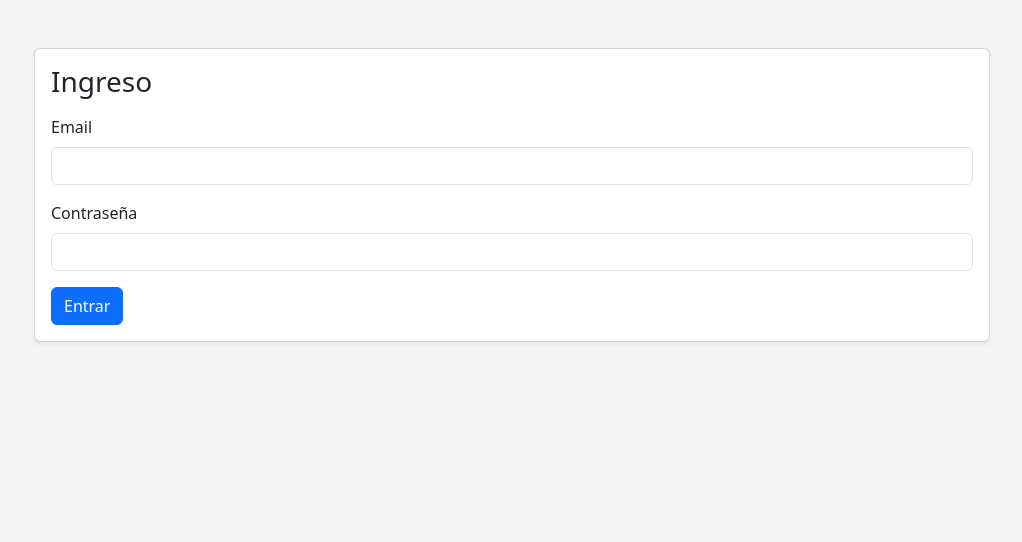
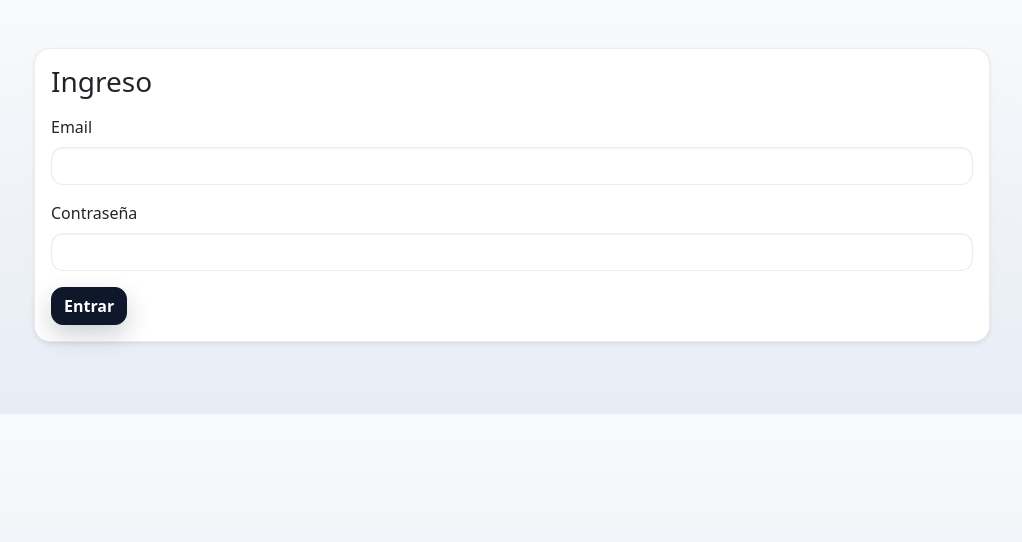
Before and after one commit to lvazquezmartinez/nutrilius, a React (Vite) app in the folder frontend/: page /login in a window 1280 px wide. Shown: the top 542 px of the page, without its empty margins (128-1150 px from the left). Built offline with nearby package versions, Linux system fonts and the light colour scheme; no server answers.

Commit message:
Verify docker compose deployment

```diff
--- a/frontend/src/styles.css
+++ b/frontend/src/styles.css
@@ -1,9 +1,23 @@
 @import url('https://fonts.googleapis.com/css2?family=Space+Grotesk:wght@400;500;600;700&family=Playfair+Display:wght@500;600&display=swap');
 
 /* 1. Estructura Global */
+:root {
+  --ink-900: #0f172a;
+  --ink-700: #1f2937;
+  --ink-500: #475569;
+  --surface: #ffffff;
+  --surface-soft: rgba(255, 255, 255, 0.9);
+  --border: rgba(15, 23, 42, 0.08);
+  --shadow-soft: 0 18px 40px rgba(15, 23, 42, 0.08);
+  --shadow-card: 0 12px 30px rgba(15, 23, 42, 0.12);
+  --brand: #0f172a;
+  --brand-accent: #2563eb;
+}
+
 body {
-  background: #f5f5f5;
+  background: linear-gradient(180deg, #f8fafc 0%, #eef2f7 55%, #e7edf6 100%);
   margin: 0; /* Asegúrate de que no haya márgenes por defecto */
+  color: var(--ink-700);
 }
 
 .app-layout {
@@ -19,18 +33,19 @@ body {
   position: sticky;
   top: 0;
   padding: 1.5rem 1rem;
-  background: white;
-  border-right: 1px solid #eee; /* Separación visual con el contenido */
+  background: var(--surface-soft);
+  border-right: 1px solid var(--border); /* Separación visual con el contenido */
   display: flex;
   flex-direction: column;
-  box-shadow: 2px 0 5px rgba(0,0,0,0.02);
+  box-shadow: 2px 0 18px rgba(15, 23, 42, 0.04);
+  backdrop-filter: blur(6px);
 }
 
 .sidebar-header {
   font-weight: 700;
   font-size: 1.4rem;
   margin-bottom: 2rem;
-  color: #333;
+  color: var(--ink-900);
 }
 
 .sidebar-nav {
@@ -42,19 +57,19 @@ body {
 
 .sidebar-link {
   text-decoration: none;
-  color: #444;
+  color: var(--ink-500);
   padding: 0.75rem 1rem;
   border-radius: 0.5rem;
   transition: all 0.2s;
 }
 
 .sidebar-link:hover {
-  background: #eef4ff;
-  color: #0d6efd;
+  background: rgba(37, 99, 235, 0.12);
+  color: var(--brand-accent);
 }
 
 .sidebar-link.active {
-  background: #0d6efd;
+  background: var(--brand);
   color: #fff;
 }
 
@@ -79,10 +94,52 @@ main {
 
 .card {
   margin-bottom: 1.5rem;
+  border: 1px solid var(--border);
+  border-radius: 16px;
+  box-shadow: var(--shadow-soft);
+}
+
+.card-header {
+  border-bottom: 1px solid var(--border);
 }
 
 textarea {
   resize: none;
+}
+
+.form-control,
+.form-select {
+  border-radius: 12px;
+  border: 1px solid var(--border);
+  background: #fff;
+  box-shadow: inset 0 1px 2px rgba(15, 23, 42, 0.05);
+}
+
+.form-control:focus,
+.form-select:focus {
+  border-color: rgba(37, 99, 235, 0.45);
+  box-shadow: 0 0 0 3px rgba(37, 99, 235, 0.15);
+}
+
+.btn {
+  border-radius: 12px;
+  font-weight: 600;
+}
+
+.btn-primary {
+  background: var(--brand);
+  border-color: var(--brand);
+  box-shadow: 0 10px 24px rgba(15, 23, 42, 0.2);
+}
+
+.btn-outline-danger {
+  border-radius: 999px;
+}
+
+.table {
+  border-radius: 12px;
+  overflow: hidden;
+  box-shadow: var(--shadow-soft);
 }
 
 .chart-tooltip {
```
